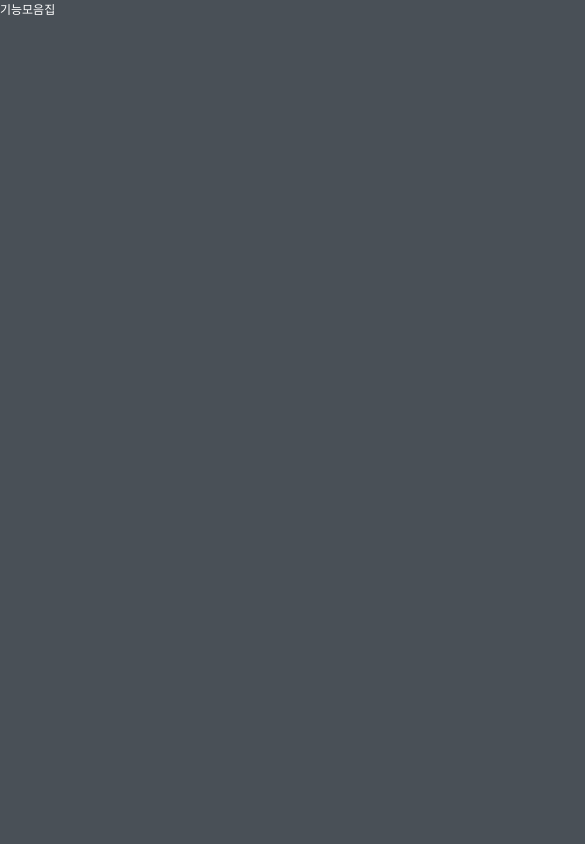
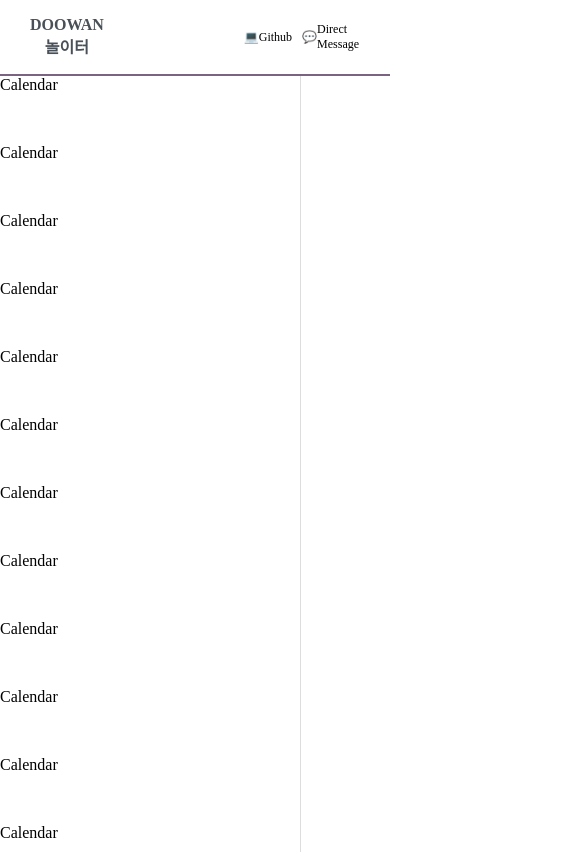
Before and after one commit to doowankim/functions_zip, a React (Create React App) app: page / in a window 390 px wide. Shown: the top 852 px of the page, 585 px wide, since content can reach past the window. Built offline with nearby package versions, Linux system fonts and the light colour scheme.

Commit message:
[ADD]: 반응형 헤더 추가

```diff
--- /dev/null
+++ b/src/components/Emoji/index.tsx
@@ -0,0 +1,16 @@
+import React from 'react';
+
+interface emojiProps {
+  label?: string;
+  symbol: string;
+}
+
+const Emoji = ({ label, symbol }: emojiProps) => {
+  return (
+    <span role="img" aria-label={label ? label : ''} aria-hidden={label ? 'false' : 'true'}>
+      {symbol}
+    </span>
+  );
+};
+
+export default Emoji;
--- a/src/components/Navbar/index.tsx
+++ b/src/components/Navbar/index.tsx
@@ -1,14 +1,27 @@
 import React from 'react';
-import * as Styled from './styles';
+import Emoji from '../Emoji';
+import * as S from './styles';
 
 const Navbar = () => {
-	return (
-		<Styled.Container>
-			<Styled.Wrapper>
-				<div>기능모음집</div>
-			</Styled.Wrapper>
-		</Styled.Container>
-	);
+  return (
+    <S.Container>
+      <S.Wrapper>
+        <S.List>
+          <S.LOGO>DOOWAN 놀이터</S.LOGO>
+          <ul>
+            <li>
+              <Emoji symbol="💻" label="notebook" />
+              Github
+            </li>
+            <li>
+              <Emoji symbol="💬" label="message" />
+              Direct Message
+            </li>
+          </ul>
+        </S.List>
+      </S.Wrapper>
+    </S.Container>
+  );
 };
 
 export default Navbar;
--- a/src/components/Navbar/styles.tsx
+++ b/src/components/Navbar/styles.tsx
@@ -1,14 +1,52 @@
 import styled from 'styled-components';
 
 export const Container = styled.div`
-	min-width: 786px;
-	height: 100vh;
-	display: flex;
-	background: #495057;
-	color: #fff;
+  width: 100%;
 `;
 
 export const Wrapper = styled.div`
-	justify-content: center;
-	font-size: 12px;
+  background: #fff;
+  padding: 10px 30px;
+  border-bottom: 2px solid #7b6481;
 `;
+
+export const List = styled.div`
+  display: flex;
+  justify-content: space-between;
+
+  ul {
+    display: flex;
+    list-style: none;
+    li {
+      cursor: pointer;
+      margin-right: 20px;
+
+      &:hover {
+        text-decoration: underline;
+      }
+      @media only screen and (max-width: 500px) {
+        display: flex;
+        margin-right: 10px;
+        align-items: center;
+      }
+    }
+    @media only screen and (max-width: 500px) {
+      display: flex;
+      font-size: 12px;
+    }
+  }
+`;
+
+export const LOGO = styled.div`
+  display: inline-block;
+  font-size: 20px;
+  font-weight: bold;
+  color: #495057;
+  margin: auto 0;
+  margin-right: 100px;
+
+  @media only screen and (max-width: 500px) {
+    font-size: 16px;
+    text-align: center;
+  }
+`;
--- /dev/null
+++ b/src/components/SubMenuBar/index.tsx
@@ -0,0 +1,27 @@
+import React from 'react';
+import * as S from './styles';
+
+const SubMenuBar = () => {
+  return (
+    <S.Container>
+      <S.Wrapper>
+        <div>Calendar</div>
+        <div>Calendar</div>
+        <div>Calendar</div>
+        <div>Calendar</div>
+        <div>Calendar</div>
+        <div>Calendar</div>
+        <div>Calendar</div>
+        <div>Calendar</div>
+        <div>Calendar</div>
+        <div>Calendar</div>
+        <div>Calendar</div>
+        <div>Calendar</div>
+        <div>Calendar</div>
+        <div>Calendar</div>
+      </S.Wrapper>
+    </S.Container>
+  );
+};
+
+export default SubMenuBar;
--- /dev/null
+++ b/src/components/SubMenuBar/styles.tsx
@@ -0,0 +1,14 @@
+import styled from 'styled-components';
+
+export const Container = styled.div`
+  width: 300px;
+  height: 92vh;
+  border-right: 1px solid #ddd;
+  overflow: auto;
+`;
+
+export const Wrapper = styled.div`
+  div {
+    margin-bottom: 50px;
+  }
+`;
--- a/src/components/index.tsx
+++ b/src/components/index.tsx
@@ -1 +1,2 @@
 export { default as NavigatorBar } from './Navbar';
+export { default as SubMenuBar } from './SubMenuBar';
--- a/src/router/index.tsx
+++ b/src/router/index.tsx
@@ -1,11 +1,12 @@
 import React from 'react';
 import { BrowserRouter, Route, Switch } from 'react-router-dom';
-import { NavigatorBar } from '../components';
+import { NavigatorBar, SubMenuBar } from '../components';
 
 const Router = () => {
   return (
     <BrowserRouter>
       <NavigatorBar />
+      <SubMenuBar />
       <Switch>
         <Route></Route>
       </Switch>
```
Lines whose indentation alone changed are shown as unchanged.
